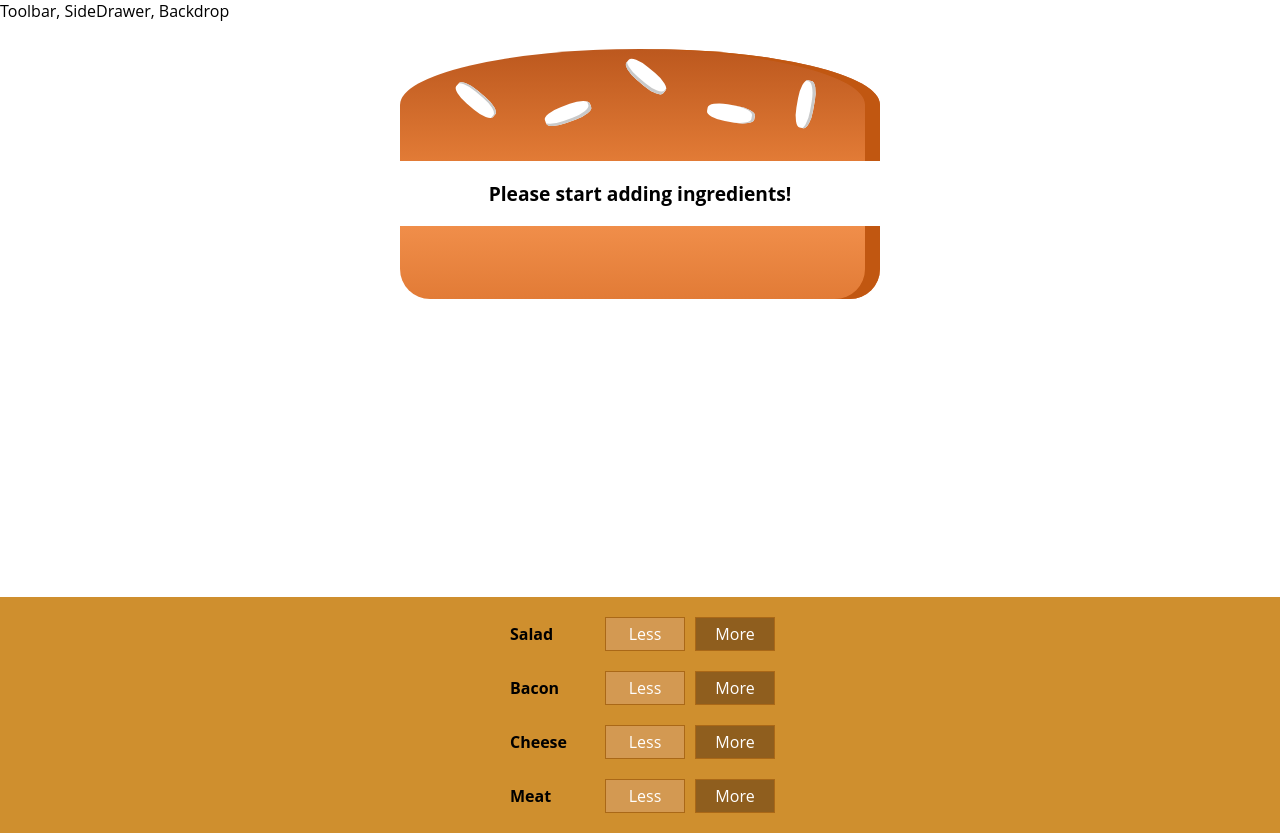
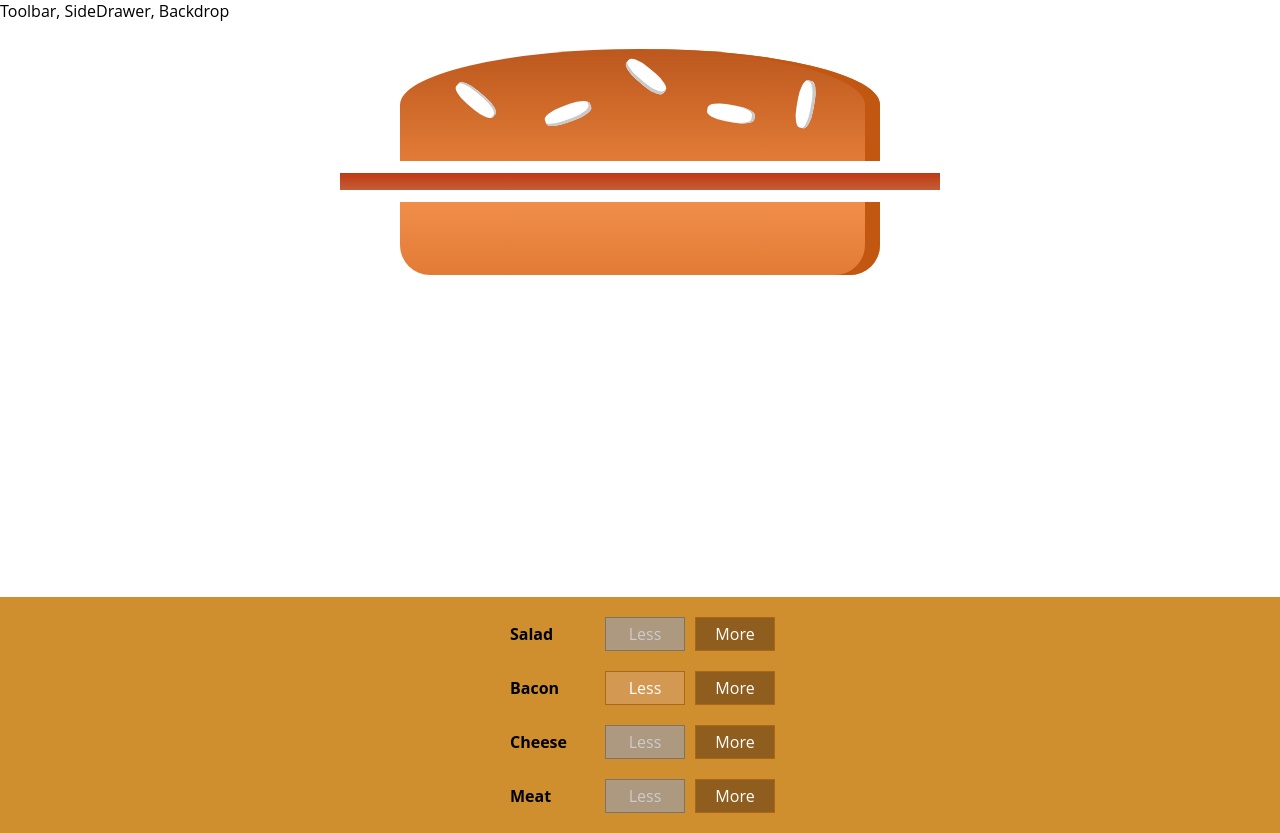
Before and after one commit to BahramIsmayilov/burger-builder1, a React (Create React App) app: page / in a window 1280 px wide. Built offline with nearby package versions, Linux system fonts and the light colour scheme; the HTML template or start-up script is replaced by a standard one.

Commit message:
add and remove ingredient with buttons

```diff
--- a/src/components/Burger/BuildControls/BuildControl/BuildControl.js
+++ b/src/components/Burger/BuildControls/BuildControl/BuildControl.js
@@ -4,8 +4,16 @@
 const buildControl = (props) => (
   <div className={classes.BuildControl}>
     <div className={classes.Label}>{props.label}</div>
-    <button className={classes.Less}>Less</button>
-    <button className={classes.More}>More</button>
+    <button
+      className={classes.Less}
+      onClick={props.removed}
+      disabled={props.disabled}
+    >
+      Less
+    </button>
+    <button className={classes.More} onClick={props.added}>
+      More
+    </button>
   </div>
 );
 
--- a/src/components/Burger/BuildControls/BuildControl/BuildControl.module.css
+++ b/src/components/Burger/BuildControls/BuildControl/BuildControl.module.css
@@ -56,3 +56,5 @@
  background-color: #99703f;
  color: white;
 }
+
+.disable {}
--- a/src/components/Burger/BuildControls/BuildControls.js
+++ b/src/components/Burger/BuildControls/BuildControls.js
@@ -9,10 +9,16 @@
   { label: "Meat", type: "meat" },
 ];
 
-const buildControls = () => (
+const buildControls = (props) => (
   <div className={classes.BuildControls}>
     {controls.map((ctrl) => (
-      <BuildControl key={ctrl.label} label={ctrl.label} />
+      <BuildControl
+        key={ctrl.label}
+        label={ctrl.label}
+        added={() => props.ingredientAdded(ctrl.type)}
+        removed={() => props.ingredientRemoved(ctrl.type)}
+        disabled={props.disabled[ctrl.type]}
+      />
     ))}
   </div>
 );
--- a/src/components/Burger/Burger.js
+++ b/src/components/Burger/Burger.js
@@ -3,7 +3,6 @@
 import BurgerIngredient from "./BurgerIngredient/BurgerIngredient";
 
 const Burger = (props) => {
-  console.log(props.ingredients);
   let transformedIngredients = Object.keys(props.ingredients)
     .map((igKey) => {
       return [...Array(props.ingredients[igKey])].map((_, i) => {
@@ -13,7 +12,6 @@
     .reduce((arr, el) => {
       return arr.concat(el);
     }, []);
-  console.log(transformedIngredients);
 
   if (transformedIngredients.length === 0) {
     transformedIngredients = <p>Please start adding ingredients!</p>;
--- a/src/containers/BurgerBuilder/BurgerBuilder.js
+++ b/src/containers/BurgerBuilder/BurgerBuilder.js
@@ -2,6 +2,13 @@
 import Aux from "../../hoc/Auxiliary";
 import Burger from "../../components/Burger/Burger";
 import BuildControls from "../../components/Burger/BuildControls/BuildControls";
+
+const INGREDIENT_PRICES = {
+  salad: 0.5,
+  cheese: 0.4,
+  meet: 1.3,
+  bacon: 0.7,
+};
 
 class BurgerBuilder extends Component {
   // constructor(props) {
@@ -14,14 +21,58 @@
       cheese: 0,
       meat: 0,
       salad: 0,
-      bacon: 0,
+      bacon: 1,
     },
+    totalPrice: 4,
+  };
+
+  addIngredientHandler = (type) => {
+    const oldCount = this.state.ingredients[type];
+    const updateCount = oldCount + 1;
+    const updateIngredients = { ...this.state.ingredients };
+    updateIngredients[type] = updateCount;
+    const priceAddition = INGREDIENT_PRICES[type];
+    const oldPrice = this.state.totalPrice;
+    const newPrice = oldPrice + priceAddition;
+
+    this.setState({
+      ingredients: updateIngredients,
+      totalPrice: newPrice,
+    });
+  };
+  removeIngredientHandler = (type) => {
+    const oldCount = this.state.ingredients[type];
+    if (oldCount <= 0) {
+      return;
+    }
+    const updateCount = oldCount - 1;
+    const updateIngredients = { ...this.state.ingredients };
+    updateIngredients[type] = updateCount;
+    const priceDeduction = INGREDIENT_PRICES[type];
+    const oldPrice = this.state.totalPrice;
+    const newPrice = oldPrice - priceDeduction;
+
+    this.setState({
+      ingredients: updateIngredients,
+      totalPrice: newPrice,
+    });
   };
   render() {
+    const disabledInfo = {
+      ...this.state.ingredients,
+    };
+    for (let key in disabledInfo) {
+      disabledInfo[key] = disabledInfo[key] <= 0;
+      console.log(disabledInfo);
+    }
     return (
       <Aux>
         <Burger ingredients={this.state.ingredients} />
-        <BuildControls />
+        <BuildControls
+          ingredientAdded={this.addIngredientHandler}
+          ingredientRemoved={this.removeIngredientHandler}
+          disabled={disabledInfo}
+        />
       </Aux>
     );
   }
```
